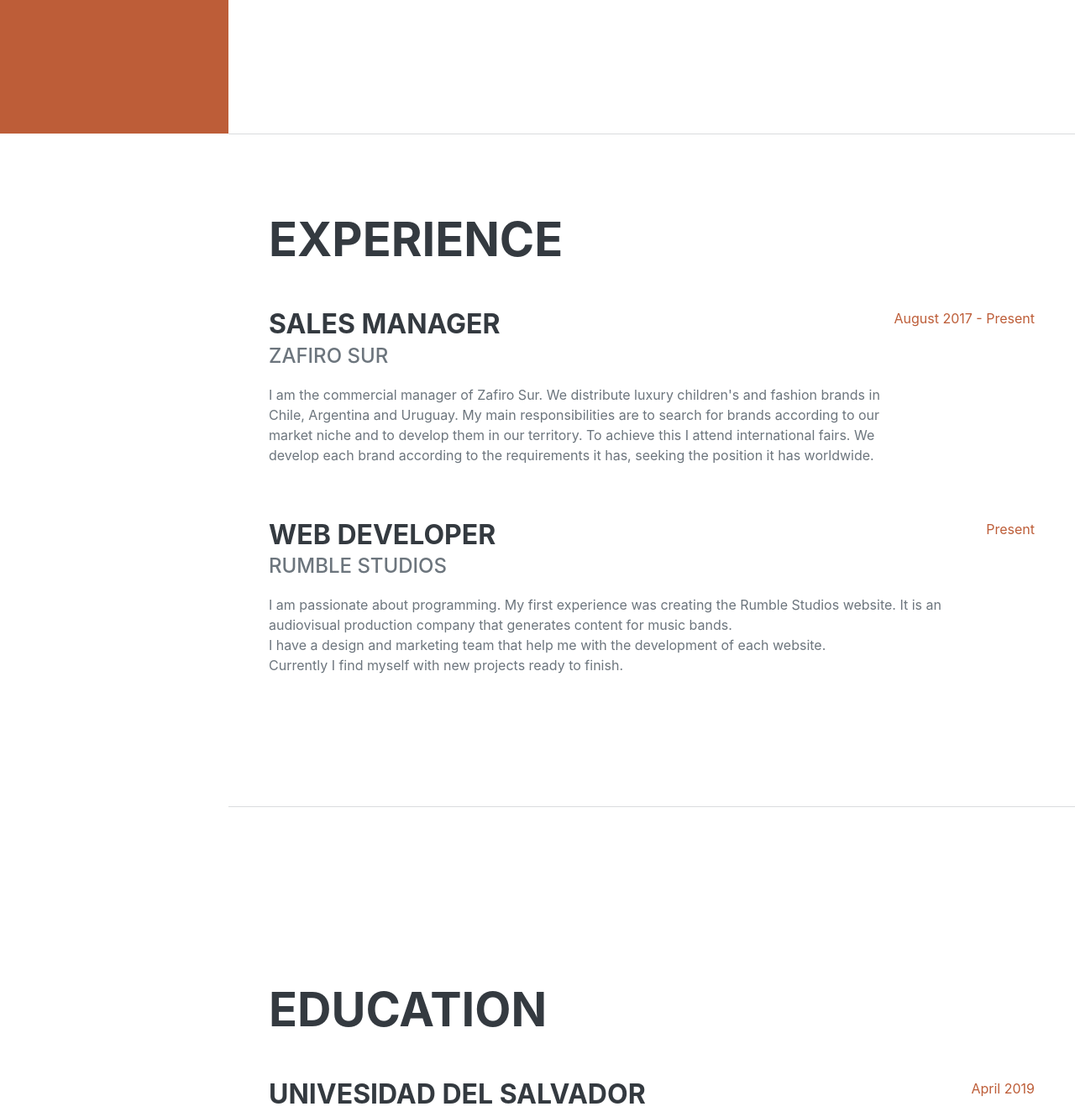
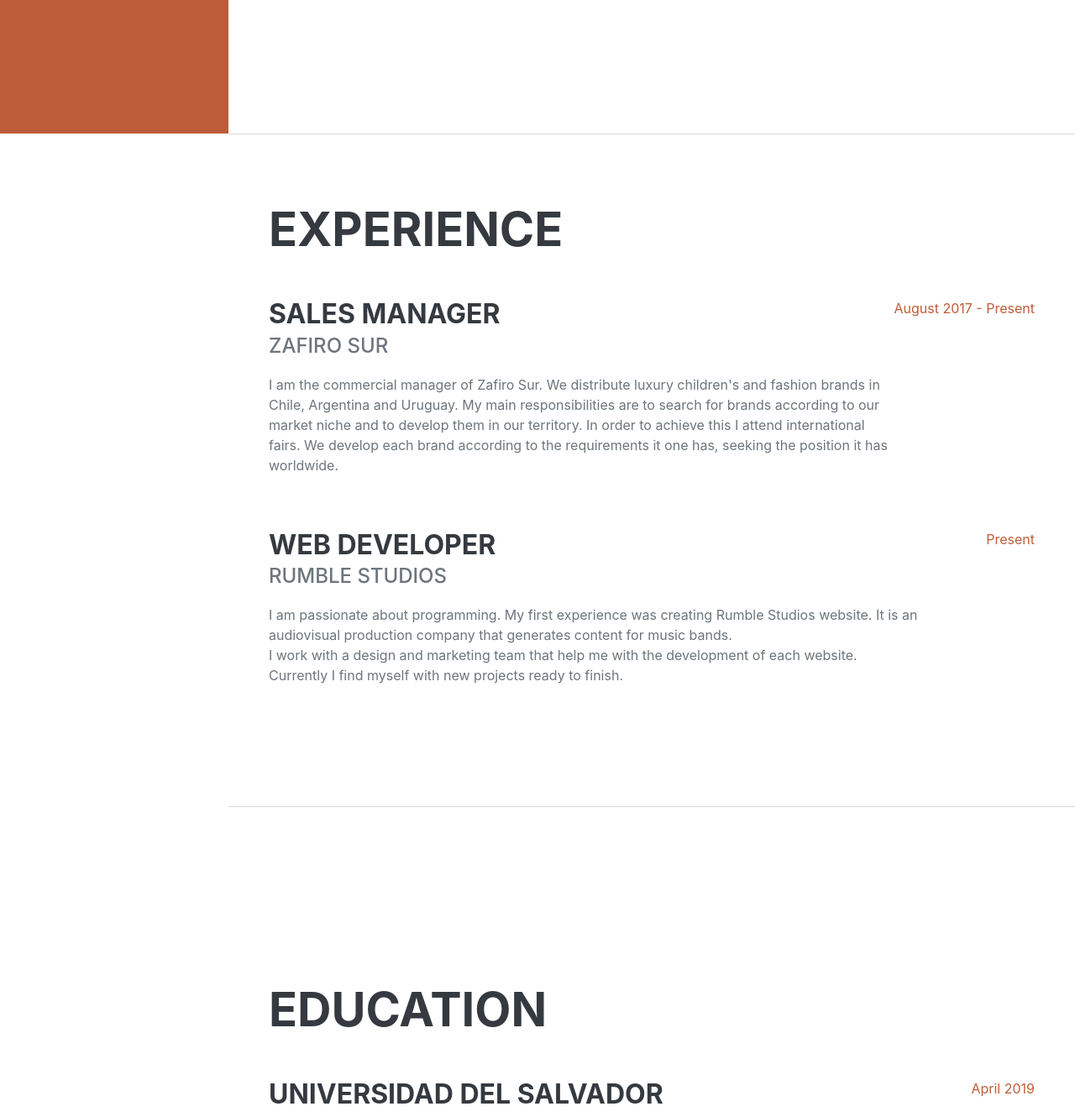
Before and after one commit to JoseRuizBory/myprofile, a plain HTML site: page index.html in a window 1280 px wide. Shown: the part 641-1971 px from the top of the page at 84% size. Drawn offline with nearby package versions, Linux system fonts and the light colour scheme; a web font is replaced by a local one.

Commit message:
correccion palabras

```diff
--- a/index.html
+++ b/index.html
@@ -25,7 +25,7 @@
             <button class="navbar-toggler" type="button" data-bs-toggle="collapse" data-bs-target="#navbarResponsive" aria-controls="navbarResponsive" aria-expanded="false" aria-label="Toggle navigation"><span class="navbar-toggler-icon"></span></button>
             <div class="collapse navbar-collapse" id="navbarResponsive">
                 <ul class="navbar-nav">
-                    <li class="nav-item"><a class="nav-link js-scroll-trigger" href="#about">Sobre Mi</a></li>
+                    <li class="nav-item"><a class="nav-link js-scroll-trigger" href="#about">About Me</a></li>
                     <li class="nav-item"><a class="nav-link js-scroll-trigger" href="#experience">Experience</a></li>
                     <li class="nav-item"><a class="nav-link js-scroll-trigger" href="#education">Education</a></li>
                     <li class="nav-item"><a class="nav-link js-scroll-trigger" href="#skills">Skills</a></li>
@@ -65,7 +65,7 @@
                         <div class="flex-grow-1">
                             <h3 class="mb-0">Sales Manager</h3>
                             <div class="subheading mb-3">Zafiro Sur</div>
-                            <p>I am the commercial manager of Zafiro Sur. We distribute luxury children's and fashion brands in Chile, Argentina and Uruguay. My main responsibilities are to search for brands according to our market niche and to develop them in our territory. To achieve this I attend international fairs. We develop each brand according to the requirements it has, seeking the position it has worldwide.</p>
+                            <p>I am the commercial manager of Zafiro Sur. We distribute luxury children's and fashion brands in Chile, Argentina and Uruguay. My main responsibilities are to search for brands according to our market niche and to develop them in our territory. In order to achieve this I attend international fairs. We develop each brand according to the requirements it one has, seeking the position it has worldwide.</p>
                         </div>
                         <div class="flex-shrink-0"><span class="text-primary">August 2017 - Present</span></div>
                     </div>
@@ -73,8 +73,8 @@
                         <div class="flex-grow-1">
                             <h3 class="mb-0">Web Developer</h3>
                             <div class="subheading mb-3">Rumble Studios</div>
-                            <p>I am passionate about programming. My first experience was creating the Rumble Studios website. It is an audiovisual production company that generates content for music bands.
-                            <br>I have a design and marketing team that help me with the development of each website.
+                            <p>I am passionate about programming. My first experience was creating Rumble Studios website. It is an audiovisual production company that generates content for music bands.
+                            <br>I work with a design and marketing team that help me with the development of each website.
                             <br>Currently I find myself with new projects ready to finish.
                             </p>
                         </div>
@@ -89,7 +89,7 @@
                     <h2 class="mb-5">Education</h2>
                     <div class="d-flex flex-column flex-md-row justify-content-between mb-5">
                         <div class="flex-grow-1">
-                            <h3 class="mb-0">Univesidad del Salvador</h3>
+                            <h3 class="mb-0">Universidad del Salvador</h3>
                             <div class="subheading mb-3">Bachelor of Business Administration</div>
                         </div>
                         <div class="flex-shrink-0"><span class="text-primary">April 2019</span></div>
@@ -160,7 +160,7 @@
                 <div class="resume-section-content">
                     <h2 class="mb-5">Interests</h2>
                     <p>Apart from my professional side, I really enjoy free time with my family and friends. At the same time, I like traveling and meeting new people.
-                    <br>I am a fan of sports, especially soccer and river plate. I often go to the stadium to watch my team play.
+                    <br>I am a fan of sports, especially soccer and River Plate. I often go to the stadium to watch my team play.
                     <br>I enjoy music, both national and international rock & roll.
                     </p>
                 </div>
```
